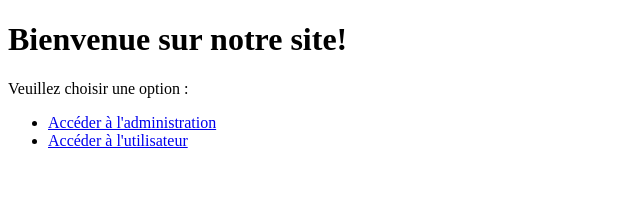
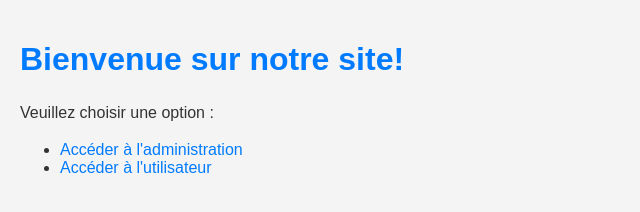
Before and after one commit to cachoupss/delirium, a website: page geodezic-app/pages/index.html in a window 1280 px wide. Shown: the whole page, without its empty margins (0-640 px from the left). Drawn offline with Linux system fonts and the light colour scheme.

Commit message:
style and fix href on index.html

```diff
--- a/geodezic-app/pages/index.html
+++ b/geodezic-app/pages/index.html
@@ -4,13 +4,14 @@
     <meta charset="UTF-8">
     <meta name="viewport" content="width=device-width, initial-scale=1.0">
     <title>Redirection</title>
+    <link rel="stylesheet" href="../styles/styles.css">
 </head>
 <body>
     <h1>Bienvenue sur notre site!</h1>
     <p>Veuillez choisir une option :</p>
     <ul>
-        <li><a href="/admin">Accéder à l'administration</a></li>
-        <li><a href="/user">Accéder à l'utilisateur</a></li>
+        <li><a href="/geodezic-app/pages/admin.html">Accéder à l'administration</a></li>
+        <li><a href="/geodezic-app/pages/admin.html">Accéder à l'utilisateur</a></li>
     </ul>
 </body>
 </html>
```
